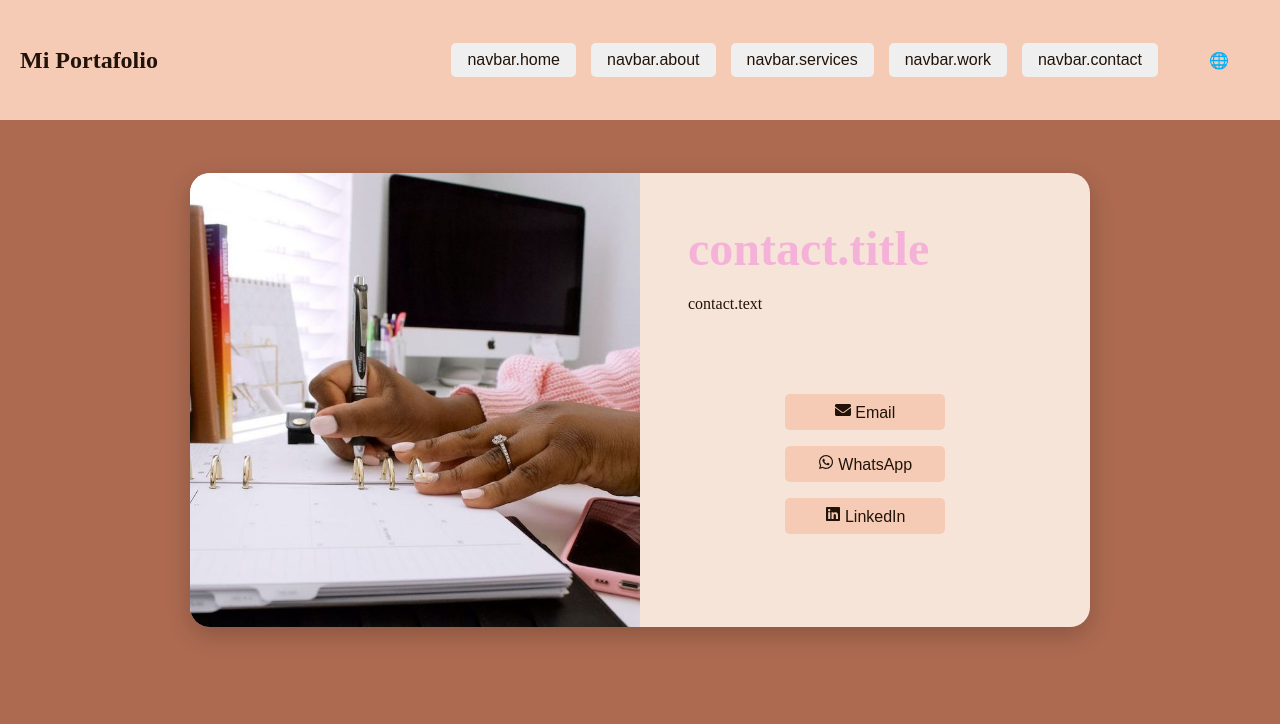
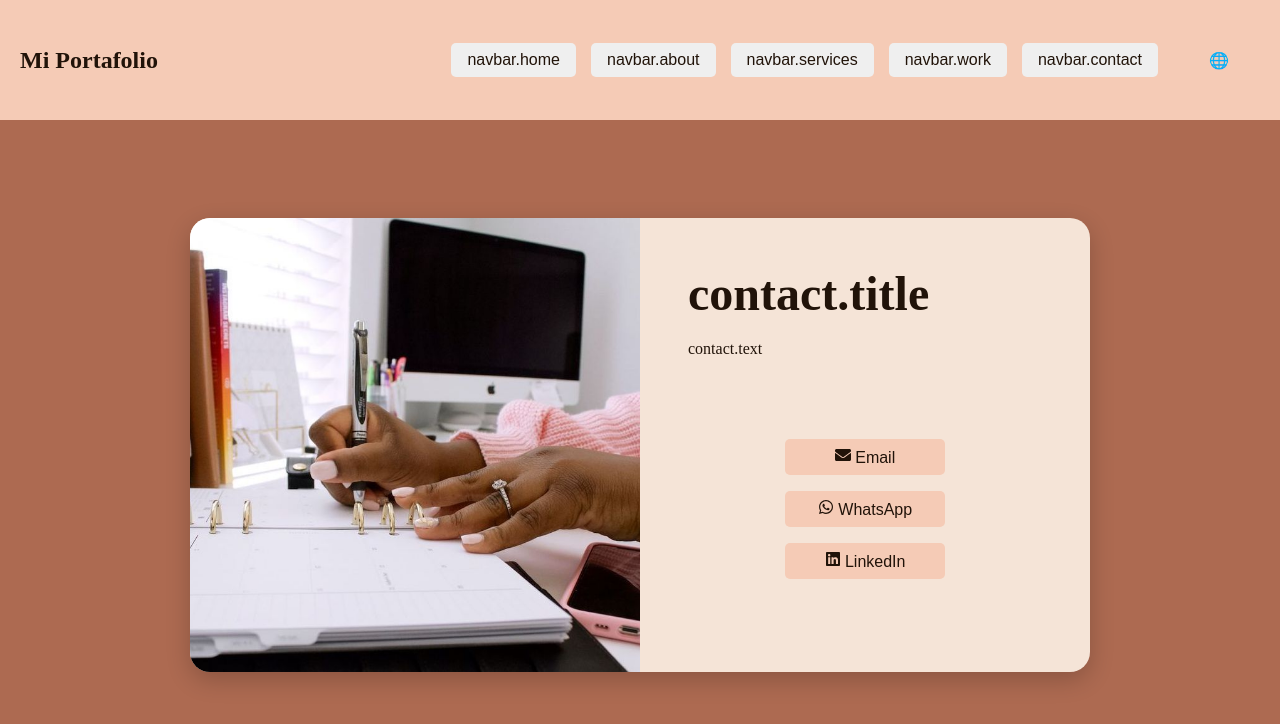
Before and after one commit to maribelcongo/Virtual_Assistan, a React (Vite) app: page /contact in a window 1280 px wide. Shown: the top 724 px of the page. Built offline with nearby package versions, Linux system fonts and the light colour scheme; the HTML template or start-up script is replaced by a standard one; a web font is replaced by a local one.

Commit message:
correcion del mail

```diff
--- a/src/pages/contact/Contact.jsx
+++ b/src/pages/contact/Contact.jsx
@@ -1,59 +1,3 @@
-// import React from "react";
-// import "./contact.css";
-// import { FaEnvelope, FaWhatsapp, FaLinkedin } from "react-icons/fa";
-// import { useTranslation } from "react-i18next";
-
-// export default function Contact() {
-//   const { t } = useTranslation();
-
-//   return (
-//     <section className="contact-section">
-//       <div className="contact-card">
-//         <h1 className="contact-name">{t("contact.name")}</h1>
-//         <p className="contact-role">{t("contact.role")}</p>
-
-//         <p className="contact-text">{t("contact.text")}</p>
-
-//         <h2 className="contact-title">{t("contact.title")}</h2>
-
-//         <div className="contact-info">
-//           <div className="contact-item">
-//             <FaEnvelope className="contact-icon" />
-//             <a
-//               href="mailto:maribel@example.com"
-//               target="_blank"
-//               rel="noopener noreferrer"
-//             >
-//               maribel@example.com
-//             </a>
-//           </div>
-
-//           <div className="contact-item">
-//             <FaWhatsapp className="contact-icon" />
-//             <a
-//               href="https://wa.me/549123456789"
-//               target="_blank"
-//               rel="noopener noreferrer"
-//             >
-//               +54 9 123 456 789
-//             </a>
-//           </div>
-
-//           <div className="contact-item">
-//             <FaLinkedin className="contact-icon" />
-//             <a
-//               href="https://www.linkedin.com/in/maribelcongo"
-//               target="_blank"
-//               rel="noopener noreferrer"
-//             >
-//               linkedin.com/in/maribelcongo
-//             </a>
-//           </div>
-//         </div>
-//       </div>
-//     </section>
-//   );
-// }
 import React from "react";
 import "./contact.css";
 import { FaEnvelope, FaWhatsapp, FaLinkedin } from "react-icons/fa";
@@ -78,7 +22,7 @@
 
           <form className="form-links">
             <a
-              href="mailto:congoangulomaribel@gmail.com"
+              href="https://mail.google.com/mail/?view=cm&fs=1&to=congoangulomaribel@gmail.com"
               target="_blank"
               rel="noopener noreferrer"
               className="contact-btn"
--- a/src/pages/contact/contact.css
+++ b/src/pages/contact/contact.css
@@ -1,82 +1,3 @@
-/* .contact-section {
-  display: flex;
-  justify-content: center;
-  align-items: center;
-  min-height: 100vh;
-  background-color: var(--color-fondo);
-  padding: 2rem;
-}
-
-.contact-card {
-  background-color: var(--color-secundario);
-  color: var(--color-texto);
-  border-radius: 20px;
-  padding: 3rem;
-  max-width: 500px;
-  text-align: center;
-  box-shadow: 0 8px 25px rgba(0, 0, 0, 0.2);
-  transition: transform 0.3s ease, box-shadow 0.3s ease;
-}
-
-.contact-card:hover {
-  transform: translateY(-5px);
-  box-shadow: 0 12px 35px rgba(0, 0, 0, 0.3);
-}
-
-.contact-name {
-  font-family: "Sansita", sans-serif;
-  font-weight: 700;
-  font-style: normal;
-  font-size: 67px;
-  color: var(--color-hover);
-  margin-block: 3rem;
-}
-
-.contact-role {
-  font-size: 1.2rem;
-  margin-bottom: 1.5rem;
-}
-
-.contact-text {
-  font-size: 1rem;
-  margin-bottom: 2rem;
-  line-height: 1.5;
-}
-
-.contact-info {
-  display: flex;
-  flex-direction: column;
-  gap: 1rem;
-  margin-bottom: 2rem;
-}
-
-.contact-item {
-  display: flex;
-  align-items: center;
-  gap: 1rem;
-  font-size: 1.1rem;
-}
-
-.contact-icon {
-  font-size: 1.8rem;
-  color: var(--color-principal);
-}
-
-.contact-button {
-  margin-top: 1rem;
-  background-color: var(--color-principal);
-  color: var(--color-fondo);
-  border: none;
-  padding: 0.8rem 2rem;
-  border-radius: 10px;
-  cursor: pointer;
-  font-size: 1rem;
-  transition: background-color 0.3s;
-}
-
-.contact-button:hover {
-  background-color: var(--color-acento);
-} */
 .contact-section {
   display: flex;
   justify-content: center;
@@ -84,6 +5,7 @@
   min-height: 100vh;
   background-color: var(--color-fondo);
   padding: 2rem;
+  margin-top: 45px;
 }
 
 .contact-card {
@@ -113,7 +35,7 @@
 
 .contact-title {
   font-size: 3rem;
-  color: var(--color-hover);
+
   margin-bottom: 1rem;
 }
 
--- a/src/pages/work/work.css
+++ b/src/pages/work/work.css
@@ -46,12 +46,11 @@
 
 .work-card h2 {
   margin-bottom: 1rem;
-  color: var(--color-principal);
+
   font-size: 1.5rem;
 }
 
 .work-card p {
-  color: var(--color-texto);
   line-height: 1.4;
   font-family: "Sansita", sans-serif;
 }
@@ -61,7 +60,7 @@
   align-items: center;
   gap: 0.5rem;
   margin-bottom: 0.8rem;
-  color: var(--color-principal);
+
   font-size: 1.5rem;
 }
 
```
